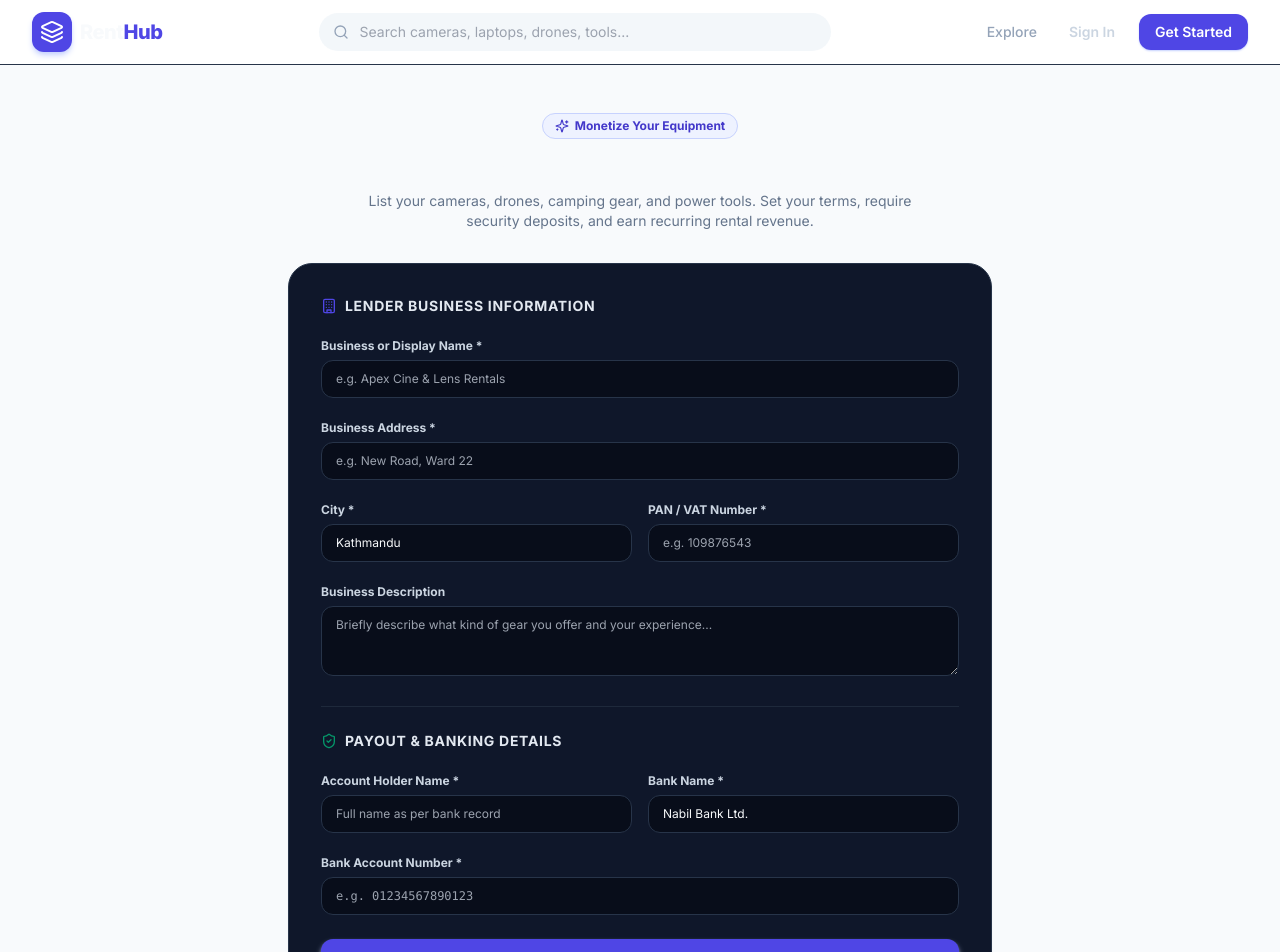
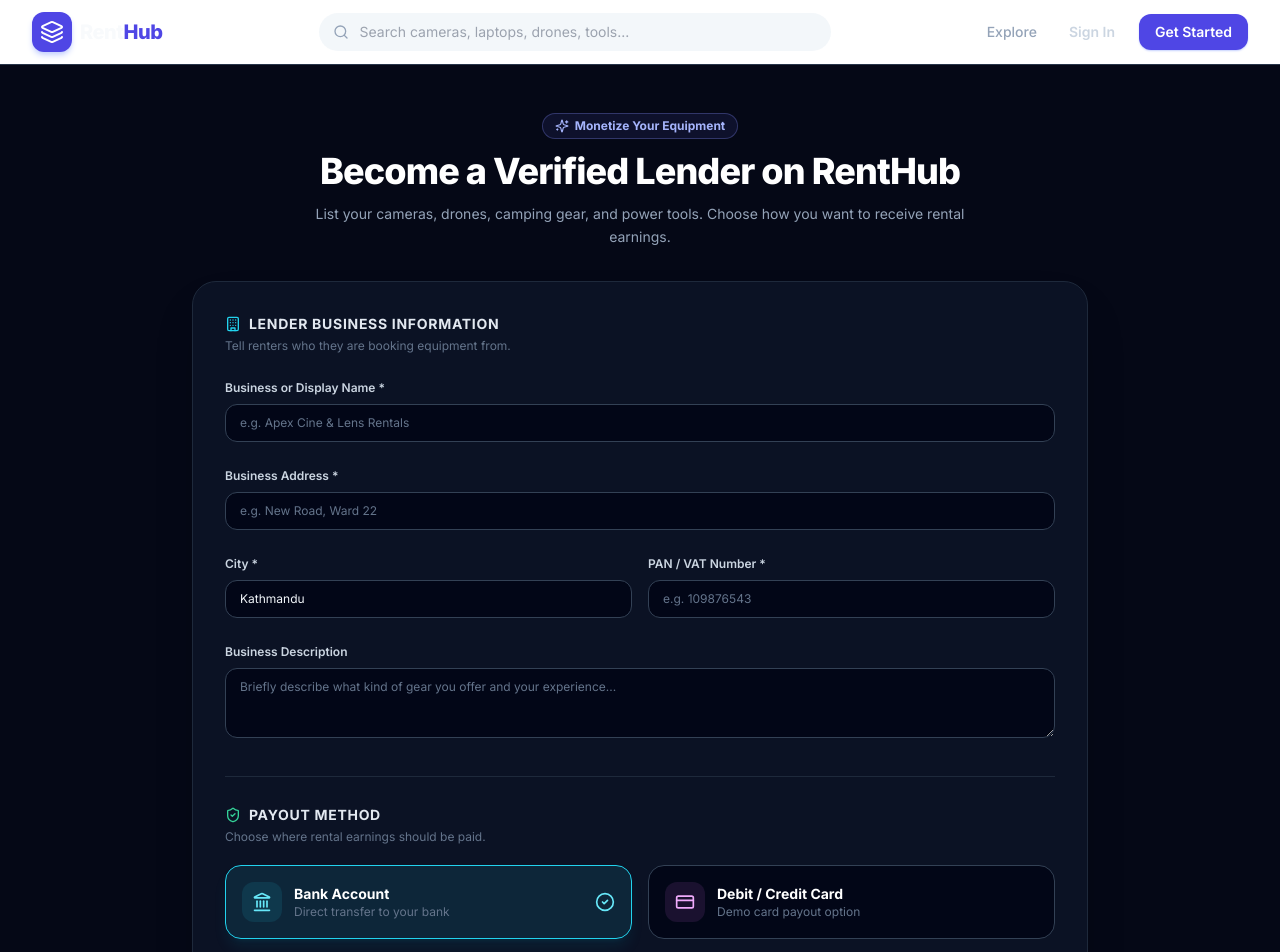
Before and after one commit to BijayLamichhane/Project_Ecommerce, a React (Vite) app in the folder client/: page /become-seller in a window 1280 px wide. Shown: the top 952 px of the page. Built offline with nearby package versions, Linux system fonts and the light colour scheme; no server answers.

Commit message:
Add bank or demo card seller payout onboarding

```diff
--- a/client/src/pages/BecomeSellerPage.tsx
+++ b/client/src/pages/BecomeSellerPage.tsx
@@ -7,14 +7,22 @@
 import {
   ShieldCheck,
   Building,
-  CheckCircle2,
   AlertCircle,
   Sparkles,
+  Landmark,
+  CreditCard,
+  CheckCircle2,
+  LockKeyhole,
 } from "lucide-react";
+
+const inputClass =
+  "w-full px-3.5 py-2.5 text-xs bg-slate-950 border border-slate-700 rounded-xl outline-none text-slate-100 placeholder:text-slate-500 focus:border-cyan-400 focus:ring-1 focus:ring-cyan-400/30 transition";
 
 export function BecomeSellerPage() {
   const navigate = useNavigate();
   const { isAuthenticated, setUser } = useAuth();
+  const [errorMsg, setErrorMsg] = useState<string | null>(null);
+  const [payoutMethod, setPayoutMethod] = useState<"bank_account" | "debit_credit_card">("bank_account");
 
   const [formData, setFormData] = useState({
     businessName: "",
@@ -22,24 +30,28 @@
     businessAddress: "",
     businessCity: "Kathmandu",
     panNumber: "",
+    payoutMethod: "bank_account",
     bankAccountName: "",
     bankAccountNumber: "",
     bankName: "Nabil Bank Ltd.",
+    cardHolderName: "",
+    cardNumber: "",
+    cardExpiry: "",
+    cardCvv: "",
   });
-
-  const [errorMsg, setErrorMsg] = useState<string | null>(null);
 
   const registerMutation = useMutation({
     mutationFn: async () => {
       setErrorMsg(null);
-      const { data } = await api.post("/users/become-seller", formData);
+      const payload = {
+        ...formData,
+        payoutMethod,
+        cardNumber: formData.cardNumber.replace(/\s+/g, ""),
+      };
+      const { data } = await api.post("/users/become-seller", payload);
       return data.data;
     },
     onSuccess: async () => {
-      // The client's cached user still has role: "customer" at this point —
-      // refetch it now that the server has upgraded the account, so
-      // ProtectedRoute's role check on /seller sees the update immediately
-      // instead of needing a full page reload to pick it up.
       const { data: me } = await api.get("/users/me");
       setUser(me.data);
       navigate("/seller", { replace: true });
@@ -48,6 +60,28 @@
       setErrorMsg(getErrorMessage(err, "Failed to register as a seller"));
     },
   });
+
+  const updateField = (field: string, value: string) => {
+    setFormData((current) => ({ ...current, [field]: value }));
+  };
+
+  const selectPayoutMethod = (method: "bank_account" | "debit_credit_card") => {
+    setPayoutMethod(method);
+    setFormData((current) => ({ ...current, payoutMethod: method }));
+    setErrorMsg(null);
+  };
+
+  const fillDemoCard = () => {
+    setPayoutMethod("debit_credit_card");
+    setFormData((current) => ({
+      ...current,
+      payoutMethod: "debit_credit_card",
+      cardHolderName: "RentHub Demo",
+      cardNumber: "4242 4242 4242 4242",
+      cardExpiry: "12/30",
+      cardCvv: "123",
+    }));
+  };
 
   const handleSubmit = (e: React.FormEvent) => {
     e.preventDefault();
@@ -59,149 +93,178 @@
   };
 
   return (
-    <div className="max-w-3xl mx-auto px-4 sm:px-6 lg:px-8 py-12 space-y-8">
-      <div className="text-center space-y-2 max-w-xl mx-auto">
-        <div className="inline-flex items-center gap-1.5 px-3 py-1 rounded-full bg-indigo-50 border border-indigo-200 text-indigo-700 text-xs font-bold">
+    <div className="min-h-screen bg-[#050816] text-slate-100 px-4 sm:px-6 lg:px-8 py-12">
+      <div className="max-w-4xl mx-auto space-y-8">
+        <div className="text-center space-y-3 max-w-2xl mx-auto">
+          <div className="inline-flex items-center gap-1.5 px-3 py-1 rounded-full bg-indigo-500/10 border border-indigo-400/30 text-indigo-300 text-xs font-bold">
             <Sparkles className="w-3.5 h-3.5" />
             Monetize Your Equipment
           </div>
-        <h1 className="text-3xl font-extrabold text-slate-900 tracking-tight">
+          <h1 className="text-3xl sm:text-4xl font-extrabold tracking-tight text-white">
             Become a Verified Lender on RentHub
           </h1>
-        <p className="text-xs sm:text-sm text-slate-500">
-          List your cameras, drones, camping gear, and power tools. Set your terms, require security deposits, and earn recurring rental revenue.
+          <p className="text-sm text-slate-400 leading-relaxed">
+            List your cameras, drones, camping gear, and power tools. Choose how you want to receive rental earnings.
           </p>
         </div>
 
         {errorMsg && (
-        <div className="p-4 rounded-2xl bg-rose-50 border border-rose-200 text-xs text-rose-700 flex items-start gap-2">
-          <AlertCircle className="w-4 h-4 text-rose-600 flex-shrink-0 mt-0.5" />
+          <div className="p-4 rounded-2xl bg-rose-500/10 border border-rose-400/30 text-xs text-rose-200 flex items-start gap-2">
+            <AlertCircle className="w-4 h-4 text-rose-400 flex-shrink-0 mt-0.5" />
             <span>{errorMsg}</span>
           </div>
         )}
 
-      <form onSubmit={handleSubmit} className="bg-white rounded-3xl border border-slate-200 p-8 shadow-sm space-y-6">
-        <div className="space-y-4">
-          <h3 className="text-sm font-bold uppercase tracking-wider text-slate-800 flex items-center gap-2">
-            <Building className="w-4 h-4 text-indigo-600" />
+        <form onSubmit={handleSubmit} className="bg-[#0b1224] rounded-3xl border border-slate-800 p-6 sm:p-8 shadow-2xl shadow-black/20 space-y-8">
+          <div className="space-y-5">
+            <div>
+              <h3 className="text-sm font-bold uppercase tracking-wider text-slate-200 flex items-center gap-2">
+                <Building className="w-4 h-4 text-cyan-400" />
                 Lender Business Information
               </h3>
-
-          <div className="space-y-1">
-            <label className="text-xs font-bold text-slate-700">Business or Display Name *</label>
-            <input
-              type="text"
-              placeholder="e.g. Apex Cine & Lens Rentals"
-              value={formData.businessName}
-              onChange={(e) => setFormData({ ...formData, businessName: e.target.value })}
-              className="w-full px-3.5 py-2.5 text-xs bg-slate-50 border border-slate-200 rounded-xl outline-none"
-              required
-            />
+              <p className="text-xs text-slate-500 mt-1">Tell renters who they are booking equipment from.</p>
             </div>
 
-          <div className="space-y-1">
-            <label className="text-xs font-bold text-slate-700">Business Address *</label>
-            <input
-              type="text"
-              placeholder="e.g. New Road, Ward 22"
-              value={formData.businessAddress}
-              onChange={(e) => setFormData({ ...formData, businessAddress: e.target.value })}
-              className="w-full px-3.5 py-2.5 text-xs bg-slate-50 border border-slate-200 rounded-xl outline-none"
-              required
-            />
+            <div className="space-y-1.5">
+              <label className="text-xs font-semibold text-slate-300">Business or Display Name *</label>
+              <input type="text" placeholder="e.g. Apex Cine & Lens Rentals" value={formData.businessName} onChange={(e) => updateField("businessName", e.target.value)} className={inputClass} required />
+            </div>
+
+            <div className="space-y-1.5">
+              <label className="text-xs font-semibold text-slate-300">Business Address *</label>
+              <input type="text" placeholder="e.g. New Road, Ward 22" value={formData.businessAddress} onChange={(e) => updateField("businessAddress", e.target.value)} className={inputClass} required />
             </div>
 
             <div className="grid grid-cols-1 sm:grid-cols-2 gap-4">
-            <div className="space-y-1">
-              <label className="text-xs font-bold text-slate-700">City *</label>
-              <input
-                type="text"
-                value={formData.businessCity}
-                onChange={(e) => setFormData({ ...formData, businessCity: e.target.value })}
-                className="w-full px-3.5 py-2.5 text-xs bg-slate-50 border border-slate-200 rounded-xl outline-none"
-                required
-              />
+              <div className="space-y-1.5">
+                <label className="text-xs font-semibold text-slate-300">City *</label>
+                <input type="text" value={formData.businessCity} onChange={(e) => updateField("businessCity", e.target.value)} className={inputClass} required />
               </div>
-
-            <div className="space-y-1">
-              <label className="text-xs font-bold text-slate-700">PAN / VAT Number *</label>
-              <input
-                type="text"
-                placeholder="e.g. 109876543"
-                value={formData.panNumber}
-                onChange={(e) => setFormData({ ...formData, panNumber: e.target.value })}
-                className="w-full px-3.5 py-2.5 text-xs bg-slate-50 border border-slate-200 rounded-xl outline-none"
-                required
-              />
+              <div className="space-y-1.5">
+                <label className="text-xs font-semibold text-slate-300">PAN / VAT Number *</label>
+                <input type="text" placeholder="e.g. 109876543" value={formData.panNumber} onChange={(e) => updateField("panNumber", e.target.value)} className={inputClass} required />
               </div>
             </div>
 
-          <div className="space-y-1">
-            <label className="text-xs font-bold text-slate-700">Business Description</label>
-            <textarea
-              rows={3}
-              placeholder="Briefly describe what kind of gear you offer and your experience..."
-              value={formData.businessDescription}
-              onChange={(e) => setFormData({ ...formData, businessDescription: e.target.value })}
-              className="w-full px-3.5 py-2.5 text-xs bg-slate-50 border border-slate-200 rounded-xl outline-none"
-            />
+            <div className="space-y-1.5">
+              <label className="text-xs font-semibold text-slate-300">Business Description</label>
+              <textarea rows={3} placeholder="Briefly describe what kind of gear you offer and your experience..." value={formData.businessDescription} onChange={(e) => updateField("businessDescription", e.target.value)} className={inputClass} />
             </div>
           </div>
 
-        {/* Bank & Payout info */}
-        <div className="pt-6 border-t border-slate-100 space-y-4">
-          <h3 className="text-sm font-bold uppercase tracking-wider text-slate-800 flex items-center gap-2">
-            <ShieldCheck className="w-4 h-4 text-emerald-600" />
-            Payout & Banking Details
+          <div className="pt-7 border-t border-slate-800 space-y-5">
+            <div className="flex flex-col sm:flex-row sm:items-end sm:justify-between gap-3">
+              <div>
+                <h3 className="text-sm font-bold uppercase tracking-wider text-slate-200 flex items-center gap-2">
+                  <ShieldCheck className="w-4 h-4 text-emerald-400" />
+                  Payout Method
                 </h3>
+                <p className="text-xs text-slate-500 mt-1">Choose where rental earnings should be paid.</p>
+              </div>
+              {payoutMethod === "debit_credit_card" && (
+                <button type="button" onClick={fillDemoCard} className="text-xs font-bold text-cyan-300 hover:text-cyan-200 border border-cyan-400/30 bg-cyan-400/10 px-3 py-2 rounded-lg transition">
+                  Fill Demo Card
+                </button>
+              )}
+            </div>
 
             <div className="grid grid-cols-1 sm:grid-cols-2 gap-4">
-            <div className="space-y-1">
-              <label className="text-xs font-bold text-slate-700">Account Holder Name *</label>
-              <input
-                type="text"
-                placeholder="Full name as per bank record"
-                value={formData.bankAccountName}
-                onChange={(e) => setFormData({ ...formData, bankAccountName: e.target.value })}
-                className="w-full px-3.5 py-2.5 text-xs bg-slate-50 border border-slate-200 rounded-xl outline-none"
-                required
-              />
+              <button
+                type="button"
+                onClick={() => selectPayoutMethod("bank_account")}
+                className={`text-left rounded-2xl border p-4 transition ${payoutMethod === "bank_account" ? "border-cyan-400 bg-cyan-400/10 shadow-lg shadow-cyan-500/10" : "border-slate-700 bg-slate-950 hover:border-slate-500"}`}
+              >
+                <div className="flex items-center justify-between gap-3">
+                  <div className="flex items-center gap-3">
+                    <div className="w-10 h-10 rounded-xl bg-cyan-400/10 text-cyan-300 flex items-center justify-center">
+                      <Landmark className="w-5 h-5" />
+                    </div>
+                    <div>
+                      <p className="text-sm font-bold text-white">Bank Account</p>
+                      <p className="text-xs text-slate-500">Direct transfer to your bank</p>
+                    </div>
+                  </div>
+                  {payoutMethod === "bank_account" && <CheckCircle2 className="w-5 h-5 text-cyan-300" />}
+                </div>
+              </button>
+
+              <button
+                type="button"
+                onClick={() => selectPayoutMethod("debit_credit_card")}
+                className={`text-left rounded-2xl border p-4 transition ${payoutMethod === "debit_credit_card" ? "border-fuchsia-400 bg-fuchsia-400/10 shadow-lg shadow-fuchsia-500/10" : "border-slate-700 bg-slate-950 hover:border-slate-500"}`}
+              >
+                <div className="flex items-center justify-between gap-3">
+                  <div className="flex items-center gap-3">
+                    <div className="w-10 h-10 rounded-xl bg-fuchsia-400/10 text-fuchsia-300 flex items-center justify-center">
+                      <CreditCard className="w-5 h-5" />
+                    </div>
+                    <div>
+                      <p className="text-sm font-bold text-white">Debit / Credit Card</p>
+                      <p className="text-xs text-slate-500">Demo card payout option</p>
+                    </div>
+                  </div>
+                  {payoutMethod === "debit_credit_card" && <CheckCircle2 className="w-5 h-5 text-fuchsia-300" />}
+                </div>
+              </button>
             </div>
 
-            <div className="space-y-1">
-              <label className="text-xs font-bold text-slate-700">Bank Name *</label>
-              <input
-                type="text"
-                placeholder="e.g. Nabil Bank Ltd."
-                value={formData.bankName}
-                onChange={(e) => setFormData({ ...formData, bankName: e.target.value })}
-                className="w-full px-3.5 py-2.5 text-xs bg-slate-50 border border-slate-200 rounded-xl outline-none"
-                required
-              />
+            {payoutMethod === "bank_account" ? (
+              <div className="grid grid-cols-1 sm:grid-cols-2 gap-4 rounded-2xl bg-slate-950/70 border border-slate-800 p-5">
+                <div className="space-y-1.5">
+                  <label className="text-xs font-semibold text-slate-300">Account Holder Name *</label>
+                  <input type="text" placeholder="Full name as per bank record" value={formData.bankAccountName} onChange={(e) => updateField("bankAccountName", e.target.value)} className={inputClass} required />
+                </div>
+                <div className="space-y-1.5">
+                  <label className="text-xs font-semibold text-slate-300">Bank Name *</label>
+                  <input type="text" placeholder="e.g. Nabil Bank Ltd." value={formData.bankName} onChange={(e) => updateField("bankName", e.target.value)} className={inputClass} required />
+                </div>
+                <div className="sm:col-span-2 space-y-1.5">
+                  <label className="text-xs font-semibold text-slate-300">Bank Account Number *</label>
+                  <input type="text" placeholder="e.g. 01234567890123" value={formData.bankAccountNumber} onChange={(e) => updateField("bankAccountNumber", e.target.value)} className={`${inputClass} font-mono`} required />
+                </div>
+              </div>
+            ) : (
+              <div className="rounded-2xl bg-slate-950/70 border border-slate-800 p-5 space-y-4">
+                <div className="flex items-start gap-3 p-3 rounded-xl bg-amber-400/10 border border-amber-300/20">
+                  <LockKeyhole className="w-4 h-4 text-amber-300 mt-0.5 flex-shrink-0" />
+                  <p className="text-xs text-amber-100/80">This is a demo payout method for the university project. The server stores only a masked card reference, never the CVV or full card number.</p>
                 </div>
 
-            <div className="sm:col-span-2 space-y-1">
-              <label className="text-xs font-bold text-slate-700">Bank Account Number *</label>
-              <input
-                type="text"
-                placeholder="e.g. 01234567890123"
-                value={formData.bankAccountNumber}
-                onChange={(e) => setFormData({ ...formData, bankAccountNumber: e.target.value })}
-                className="w-full px-3.5 py-2.5 text-xs bg-slate-50 border border-slate-200 rounded-xl outline-none font-mono"
-                required
-              />
+                <div className="space-y-1.5">
+                  <label className="text-xs font-semibold text-slate-300">Cardholder Name *</label>
+                  <input type="text" placeholder="Name on card" value={formData.cardHolderName} onChange={(e) => updateField("cardHolderName", e.target.value)} className={inputClass} required />
+                </div>
+
+                <div className="space-y-1.5">
+                  <label className="text-xs font-semibold text-slate-300">Debit / Credit Card Number *</label>
+                  <input type="text" inputMode="numeric" autoComplete="cc-number" maxLength={19} placeholder="4242 4242 4242 4242" value={formData.cardNumber} onChange={(e) => updateField("cardNumber", e.target.value.replace(/[^0-9 ]/g, ""))} className={`${inputClass} font-mono tracking-wider`} required />
+                </div>
+
+                <div className="grid grid-cols-2 gap-4">
+                  <div className="space-y-1.5">
+                    <label className="text-xs font-semibold text-slate-300">Expiry (MM/YY) *</label>
+                    <input type="text" inputMode="numeric" autoComplete="cc-exp" maxLength={5} placeholder="12/30" value={formData.cardExpiry} onChange={(e) => updateField("cardExpiry", e.target.value.replace(/[^0-9/]/g, "").slice(0, 5))} className={`${inputClass} font-mono`} required />
+                  </div>
+                  <div className="space-y-1.5">
+                    <label className="text-xs font-semibold text-slate-300">CVV *</label>
+                    <input type="password" inputMode="numeric" autoComplete="cc-csc" maxLength={4} placeholder="123" value={formData.cardCvv} onChange={(e) => updateField("cardCvv", e.target.value.replace(/\D/g, "").slice(0, 4))} className={`${inputClass} font-mono`} required />
                   </div>
                 </div>
+
+                <div className="text-xs text-slate-500">Demo card: <span className="font-mono text-slate-300">4242 4242 4242 4242</span> · Expiry <span className="font-mono text-slate-300">12/30</span> · CVV <span className="font-mono text-slate-300">123</span></div>
+              </div>
+            )}
           </div>
 
           <button
             type="submit"
             disabled={registerMutation.isPending}
-          className="w-full py-3.5 rounded-xl bg-indigo-600 hover:bg-indigo-700 text-white font-bold text-sm shadow-md shadow-indigo-200 transition"
+            className="w-full py-3.5 rounded-xl bg-gradient-to-r from-indigo-600 via-fuchsia-600 to-cyan-500 hover:brightness-110 text-white font-bold text-sm shadow-lg shadow-indigo-900/30 transition disabled:opacity-60 disabled:cursor-not-allowed"
           >
             {registerMutation.isPending ? "Setting up Seller Account..." : "Complete Seller Registration"}
           </button>
         </form>
       </div>
+    </div>
   );
 }
```
Lines whose indentation alone changed are shown as unchanged.
